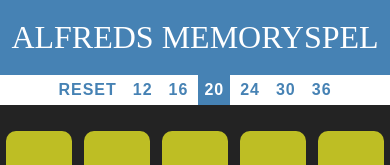
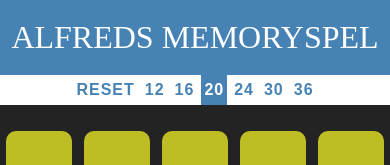
Before and after one commit to fbjon/Memory, a plain HTML site: page index.html in a window 390 px wide. Shown: the top 165 px of the page. Drawn offline with Linux system fonts and the light colour scheme.

Commit message:
changed padding of mode buttons sp it fits on iphone 8 screen

```diff
--- a/app.css
+++ b/app.css
@@ -57,6 +57,7 @@ button {
     -webkit-transition: all 0.3s;
     -moz-transition: all 0.3s;
     outline: none;
+    padding: 1px 3px 2px;
 }
 
 button:hover {
```
